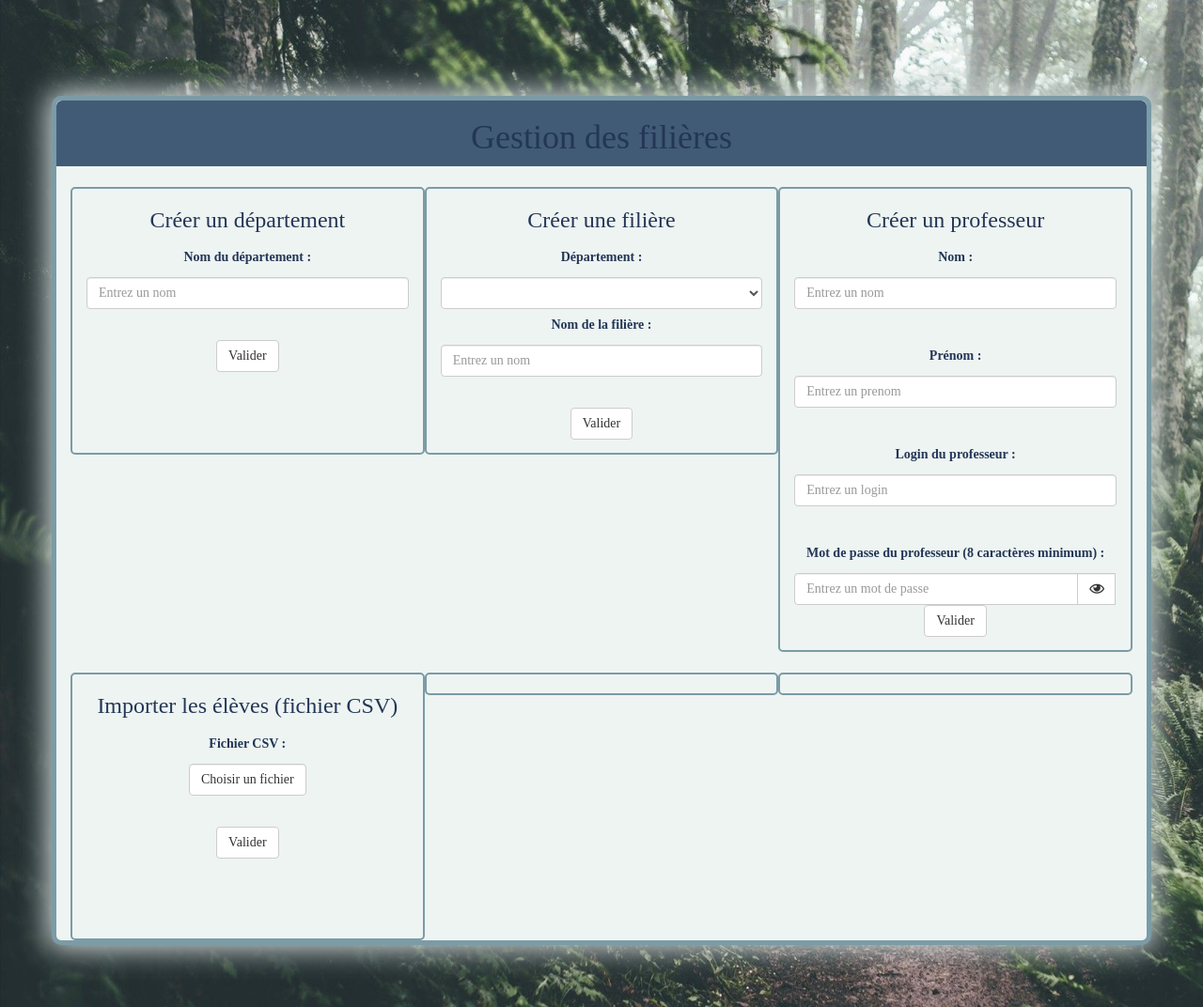
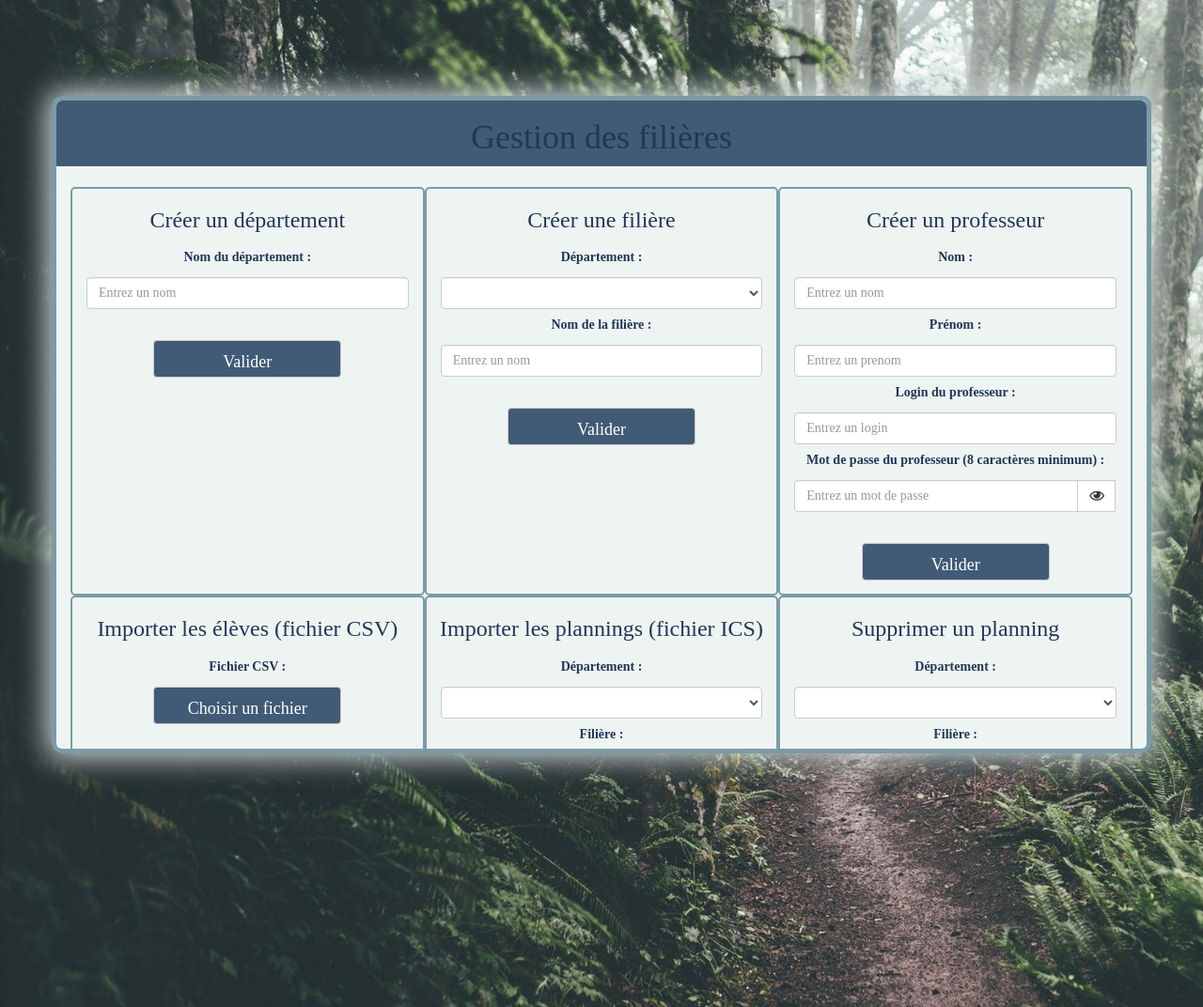
Before and after one commit to rbnhtl/pjrousdecembre, a PHP site: page /github/pages/adminif.php in a window 1280 px wide. Shown: the whole page at 94% size. Run offline with PHP 8.4, Linux system fonts and the light colour scheme; some web fonts are replaced.

Commit message:
Interface Adminif terminée

```diff
--- a/jquery/javascript.js
+++ b/jquery/javascript.js
@@ -1,4 +1,3 @@
-
 //Fonction de démarrage de la page
 $(function() {
 
@@ -9,6 +8,9 @@ $(function() {
     $('.afficheMdp').mouseup(function(){
         $('#mdpProf').attr('type', 'password');
     });
+
+    $('#dpmin').attr({format: "dd/mm/yyyy"});
+    $('#dpmax').attr({format: "dd/mm/yyyy"});
 
 });
 
--- a/pages/adminif.php
+++ b/pages/adminif.php
@@ -8,7 +8,7 @@
 </head>
 <body>
 	<!-- Début du contenu de la page -->
-	<div class="container bloc">
+	<div class="container blocScroll">
 
 		<!-- Ligne d'entête -->
 		<div class="row enteteRubrique">
@@ -28,7 +28,7 @@
 						<!-- Nom du département -->
 						<label for="nomDep">Nom du département :</label><br>
 						<input type="text" class="form-control" id="nomDep" name="nomDep" minlength="3" placeholder="Entrez un nom" required><br>
-						<button type="submit" class="btn btn-default">Valider</button>
+						<button type="submit" class="btn btn-default bouton">Valider</button>
 					</form>
 				</div>
 
@@ -52,7 +52,7 @@
 						<label for="nomFiliere">Nom de la filière :</label><br>
 						<input type="text" class="form-control" id="nomFiliere" name="nomFiliere" minlength="3" placeholder="Entrez un nom" required><br>
 
-						<button type="submit" class="btn btn-default">Valider</button>
+						<button type="submit" class="btn btn-default bouton">Valider</button>
 					</form>
 				</div>
 
@@ -64,15 +64,15 @@
 					<form class="form" action="adminif.php" method="post">
 						<!-- Nom du prof -->
 						<label for="nomProf">Nom :</label><br>
-						<input type="text" class="form-control" id="nomProf" name="nomProf" minlength="2" placeholder="Entrez un nom" required><br>
+						<input type="text" class="form-control" id="nomProf" name="nomProf" minlength="2" placeholder="Entrez un nom" required>
 
 						<!-- Prenom du prof -->
 						<label for="prenomProf">Prénom :</label><br>
-						<input type="text" class="form-control" id="prenomProf" name="prenomProf" minlength="2" placeholder="Entrez un prenom" required><br>
+						<input type="text" class="form-control" id="prenomProf" name="prenomProf" minlength="2" placeholder="Entrez un prenom" required>
 
 						<!-- Login du prof -->
 						<label for="loginProf">Login du professeur :</label><br>
-						<input type="text" class="form-control" id="loginProf" name="loginProf" minlength="2" placeholder="Entrez un login" required><br>
+						<input type="text" class="form-control" id="loginProf" name="loginProf" minlength="2" placeholder="Entrez un login" required>
 
 						<!-- Mdp du prof -->
 						<label for="mdpProf">Mot de passe du professeur (8 caractères minimum) :</label><br>
@@ -81,9 +81,9 @@
       				<span class="input-group-btn">
         			<button class="btn btn-default form-control afficheMdp" type="button"><i class="far fa-eye"></i></button>
       				</span>
-    				</div>
+    				</div><br>
 
-						<button type="submit" class="btn btn-default">Valider</button>
+						<button type="submit" class="btn btn-default bouton">Valider</button>
 					</form>
 				</div>
 			</div>
@@ -91,7 +91,8 @@
 
 			<!-- Ligne des imports/suppressions -->
 			<div class="row">
-				<div class="col-xs-4 cadreFormulaire">
+				<!-- Import des ICS -->
+				<div class="col-xs-4 cadreFormulaireRow2">
 					<div class="row">
 						<h3>Importer les élèves (fichier CSV)</h3>
 					</div>
@@ -100,15 +101,88 @@
 						<!-- Choix du fichier à importer -->
 						<label for="fichierCSV">Fichier CSV :</label><br>
 						<div class="upload-btn-wrapper">
-  						<button class="btn btn-default form-control">Choisir un fichier</button>
-  						<input type="file" id="fichierCSV" name="fichierCSV" accept=".csv" />
+							<button class="btn btn-default form-control bouton">Choisir un fichier</button>
+							<input type="file" id="fichierCSV" name="fichierCSV" accept=".csv" required />
 						</div><br><br>
 
-						<button type="submit" class="btn btn-default">Valider</button>
+						<button type="submit" class="btn btn-default bouton">Valider</button>
 					</form>
 				</div>
-				<div class="col-xs-4 sousMenuPlanning"></div>
-				<div class="col-xs-4 sousMenuPlanning"></div>
+
+				<!-- Import des CSV -->
+				<div class="col-xs-4 cadreFormulaireRow2">
+					<div class="row">
+						<h3>Importer les plannings (fichier ICS)</h3>
+					</div>
+					<form class="form" action="adminif.php" method="post" enctype="multipart/form-data">
+						<!-- Choix du département -->
+						<label for="choixDepartement">Département :</label><br>
+						<select class="form-control" name="choixDepartement" required>
+								<option value="defaut"></option>
+								<option value="dep1">Informatique</option>
+								<option value="dep2">QLIO</option>
+								<option value="dep3">Info-com</option>
+								<option value="dep4">GEA</option>
+								<option value="dep5">Carrière juridique</option>
+						</select>
+						<!-- Choix de la filière -->
+						<label for="choixFiliere">Filière :</label><br>
+						<select class="form-control" name="choixFiliere" required>
+								<option value="defaut"></option>
+								<option value="fil1">INFO1</option>
+								<option value="fil2">INFO2</option>
+								<option value="fil3">MMS</option>
+								<option value="fil4">MIAGE</option>
+						</select>
+						<!-- Choix du fichier à importer -->
+						<label for="fichierICS">Fichier ICS :</label><br>
+						<div class="upload-btn-wrapper">
+  						<button class="btn btn-default form-control bouton">Choisir un fichier</button>
+  						<input type="file" id="fichierICS" name="fichierICSV" accept=".ics" required />
+						</div><br><br>
+
+						<button type="submit" class="btn btn-default bouton">Valider</button>
+					</form>
+				</div>
+
+				<!-- Suppression d'un planning -->
+				<div class="col-xs-4 cadreFormulaireRow2">
+					<div class="row">
+						<h3>Supprimer un planning</h3>
+					</div>
+					<form class="form" action="adminif.php" method="post" enctype="multipart/form-data">
+						<!-- Choix du département -->
+						<label for="choixDepartement">Département :</label><br>
+						<select class="form-control" name="choixDepartement" required>
+								<option value="defaut"></option>
+								<option value="dep1">Informatique</option>
+								<option value="dep2">QLIO</option>
+								<option value="dep3">Info-com</option>
+								<option value="dep4">GEA</option>
+								<option value="dep5">Carrière juridique</option>
+						</select>
+						<!-- Choix de la filière -->
+						<label for="choixFiliere">Filière :</label><br>
+						<select class="form-control" name="choixFiliere" required>
+								<option value="defaut"></option>
+								<option value="fil1">INFO1</option>
+								<option value="fil2">INFO2</option>
+								<option value="fil3">MMS</option>
+								<option value="fil4">MIAGE</option>
+						</select>
+
+						<!-- Date de début -->
+						<label for="datemin">Date de début :</label><br>
+						<input type="date" class="form-control" id="datemin" required>
+
+						<!-- Date de fin -->
+						<label for="datemax">Date de fin :</label><br>
+						<input type="date" class="form-control" id="datemax" required><br>
+
+						<button type="submit" class="btn btn-default bouton">Valider</button>
+					</form>
+
+				</div>
 			</div>
 		</div>
 	</div>
--- a/style/style.css
+++ b/style/style.css
@@ -116,7 +116,15 @@ table[class *="planning"] td {
     border-radius: 5px;
     background-color: #EEF4F2;
     margin-top: 22px;
-    min-height: 285px;
+    min-height: 435px;
+}
+
+/* Cadre de formulaire */
+.cadreFormulaireRow2 {
+    border: solid #7B9BA6 2px;
+    border-radius: 5px;
+    background-color: #EEF4F2;
+    min-height: 435px;
 }
 
 .upload-btn-wrapper {
@@ -132,3 +140,14 @@ table[class *="planning"] td {
     top: 0;
     opacity: 0;
 }
+
+/* Cadre pour les balise div */
+.blocScroll {
+    border: solid #7B9BA6 5px;
+    border-radius: 10px;
+    background-color: #EEF4F2;
+    box-shadow: 0px 0px 30px 5px #CDD6D5;
+    margin-top: 8%;
+    overflow: scroll;
+    height: 700px;
+}
```
